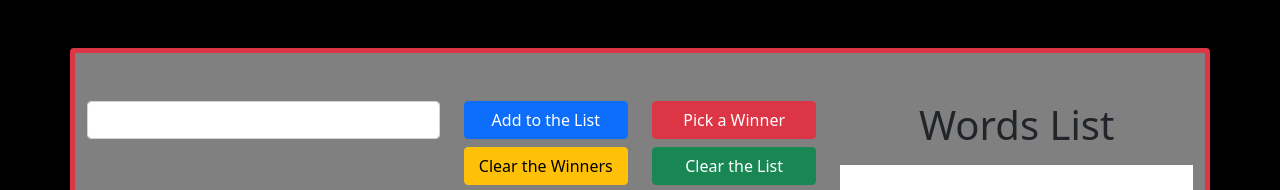
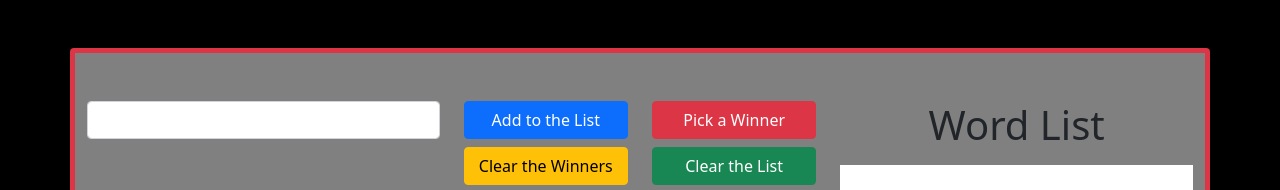
Before and after one commit to MANZARACI/Random-Picker-Page, a plain HTML site: page index.html in a window 1280 px wide. Shown: the top 190 px of the page. Drawn offline with nearby package versions, Linux system fonts and the light colour scheme.

Commit message:
Update index.html

```diff
--- a/index.html
+++ b/index.html
@@ -44,7 +44,7 @@
             </div>
 
             <div class="col-4">
-                <h1 class="text-center">Words List</h1>
+                <h1 class="text-center">Word List</h1>
                 <div id="word-container" class="container" style="background-color: white;">
                     <ul id="word-list"></ul>
                 </div>
```
